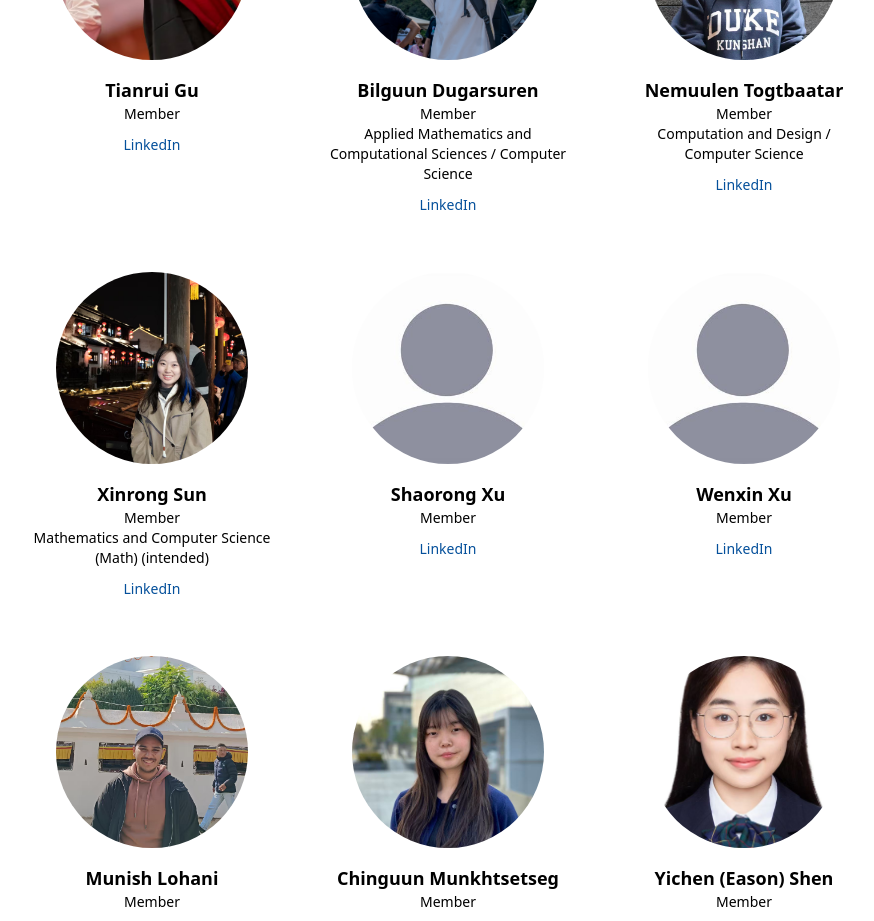
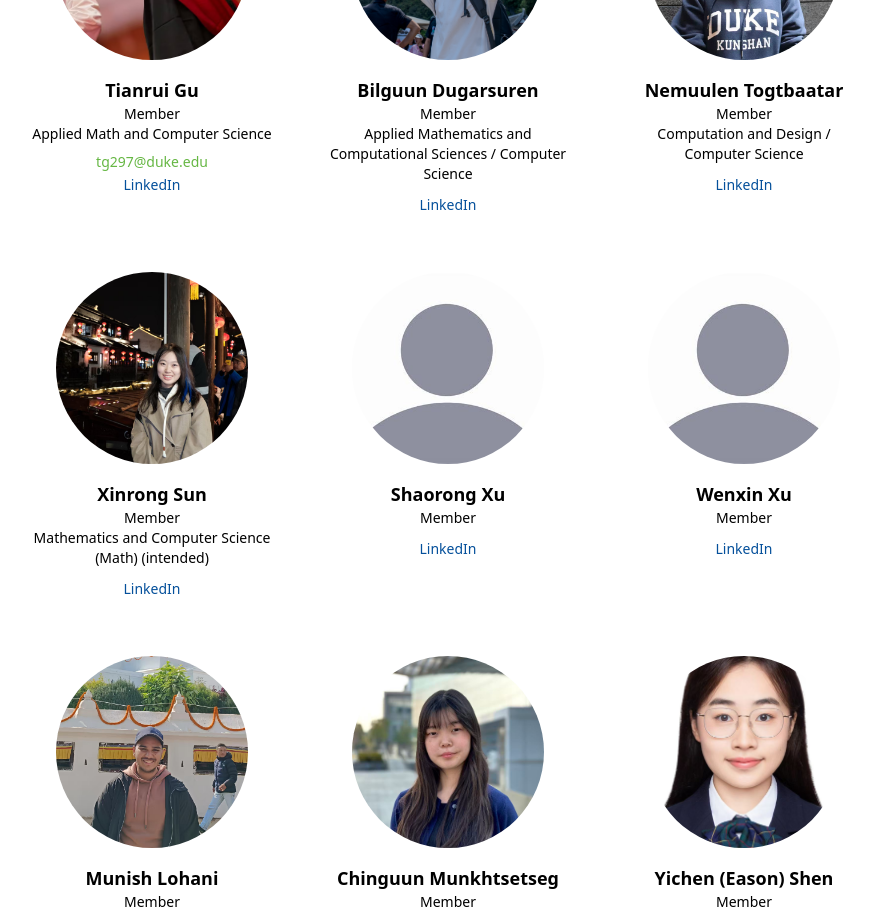
Before and after one commit to DKU-CS-Club/dkucs.com, a Next.js app: page /about in a window 1280 px wide. Shown: the part 1920-2841 px from the top of the page, without its empty margins (192-1066 px from the left). Built offline with nearby package versions, Linux system fonts and the light colour scheme.

Commit message:
Add details for Tianrui Gu in team.tsx

```diff
--- a/src/components/team.tsx
+++ b/src/components/team.tsx
@@ -105,9 +105,9 @@ const clubMembers = [
 	{
 		name: "Tianrui Gu",
 		role: "Member",
-		major: "",
-		email: "",
-		linkedin: "",
+		major: "Applied Math and Computer Science",
+		email: "tg297@duke.edu",
+		linkedin: "www.linkedin.com/in/天睿-顾-744428405",
 		picture: "/team/tianrui.jpg",
 	},
 	{
```
